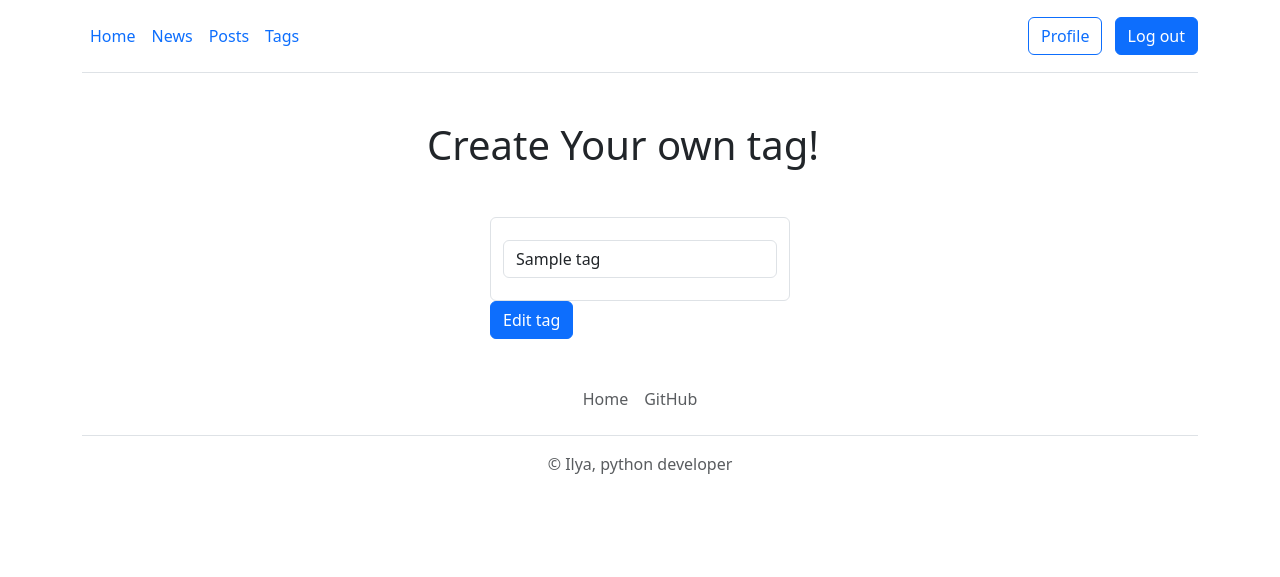
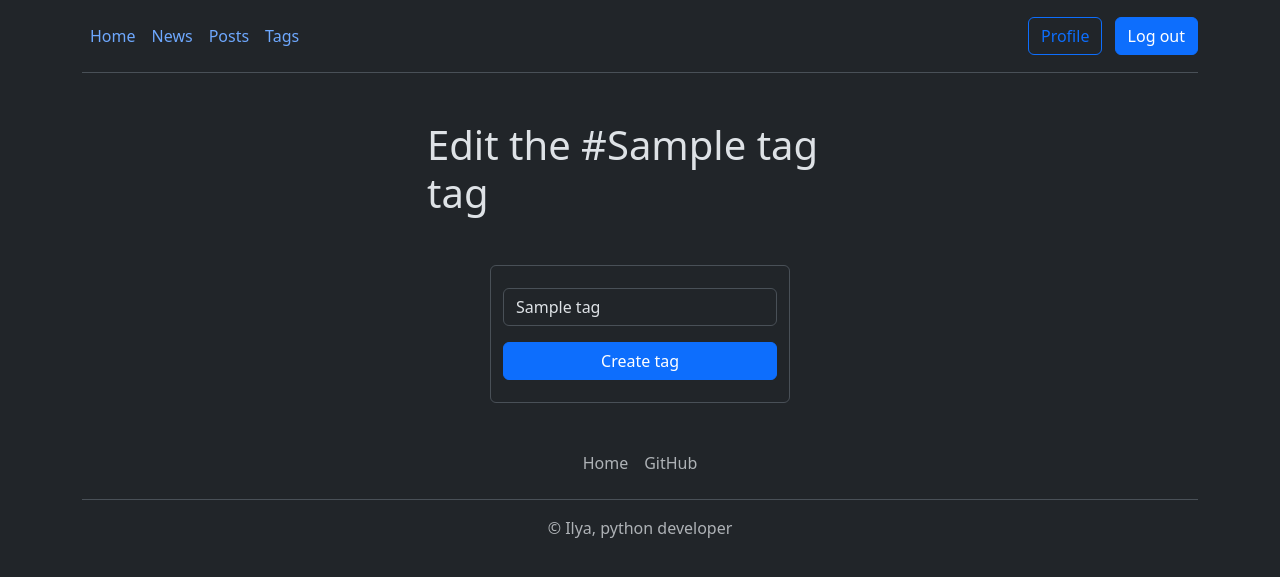
Before and after one commit to ilya-4real/simple_blog, a Django app: a page that uses templates/base.html in a window 1280 px wide. Shown: the top 577 px of the page. Run offline with Django 4.2, Linux system fonts and the light colour scheme; a user stored in the database is signed in; tables that the repository leaves empty hold one stand-in row (values such as "Sample post").

Commit message:
dark theme redesign and a little optimization of tags slug

```diff
--- a/blog/models.py
+++ b/blog/models.py
@@ -3,7 +3,7 @@ from django.db import models
 from django.shortcuts import reverse
 
 
-from blog.modules.services import title_to_slug
+from blog.modules.services import post_slugifier, tag_slugifier
 
 
 # Create your models here.
@@ -30,7 +30,7 @@ class Post(models.Model):
 
     def save(self, *args, **kwargs):
         if not self.id:
-            self.slug = title_to_slug(self.title)
+            self.slug = post_slugifier(self.title)
         super().save(*args, **kwargs)
 
     class Meta:
@@ -53,7 +53,7 @@ class Tag(models.Model):
 
     def save(self, *args, **kwargs):
         if not self.id:
-            self.slug = title_to_slug(self.title)
+            self.slug = tag_slugifier(self.title)
         super().save(*args, **kwargs)
 
     class Meta:
--- a/blog/modules/services.py
+++ b/blog/modules/services.py
@@ -3,9 +3,13 @@ from time import time
 from django.core.paginator import Paginator
 
 
-def title_to_slug(s):
+def post_slugifier(s):
     slugified = slugify(s, allow_unicode=True)
     return slugified + str(int(time()))
+
+
+def tag_slugifier(title):
+    return slugify(title, allow_unicode=True)
 
 
 def paginate(page_number, queryset, page_size):
--- a/blog/templates/blog/includes/post_card.html
+++ b/blog/templates/blog/includes/post_card.html
@@ -3,7 +3,7 @@
      <h5 class="card-title">{{post.title}}</h5>
        <h6 class="card-subtitle mb-2 text-body-secondary">{{post.pub_date}}</h6>
      <p class="card-text">{{ post.body|truncatewords:15 }}</p>
-       <a href="{{ post.get_absolute_url }}" class="btn btn-light">Read</a>
+       <a href="{{ post.get_absolute_url }}" class="btn btn-outline-primary mx-2">Read</a>
        {%for tag in post.tags.all %}
      <a href="{{ tag.get_absolute_url }}" class="card-link">#{{ tag.title }}</a>
        {% endfor %}
--- a/blog/templates/blog/tag_create.html
+++ b/blog/templates/blog/tag_create.html
@@ -25,9 +25,6 @@
           <button type="submit" class="btn btn-primary w-100 mb-3">Create tag</button>
         </div>
 
-
-
-
     </form>
 
 {% endblock %}
--- a/blog/templates/blog/tag_update.html
+++ b/blog/templates/blog/tag_update.html
@@ -5,14 +5,15 @@
 {% endblock %}
 
 {% block content %}
-  <div class="container align-items-center" style="max-width: 450px;">
-    <h1 class="mt-5 mb-5" >Create Your own tag!</h1>
+ <div class="container align-items-center" style="max-width: 450px;">
+    <h1 class="mt-5 mb-5" >Edit the #{{tag.title}} tag</h1>
   </div>
-  <form action="{{ tag.get_update_url }}" method="post" style="max-width: 300px; margin: auto;">
+  <form action="{{tag.get_update_url}}" method="post" style="max-width: 300px; margin: auto;">
   {% csrf_token %}
 
-      {%for field in form%}
-        <div class="form-control">
+
+        <div class="form-control mb-3">
+          {%for field in form%}
           {%if field.errors %}
             <div class="alert alert-danger">
               {{ field.errors }}
@@ -20,11 +21,10 @@
           {% endif %}
 
           {{field}}
+          {% endfor %}
+          <button type="submit" class="btn btn-primary w-100 mb-3">Create tag</button>
         </div>
 
-      {% endfor %}
-
-      <button type="submit" class="btn btn-primary">Edit tag</button>
     </form>
 
 {% endblock %}
--- a/templates/base.html
+++ b/templates/base.html
@@ -1,5 +1,5 @@
 <!doctype html>
-<html lang="en">
+<html lang="en" data-bs-theme="dark">
   <head>
     <meta charset="utf-8">
     <meta name="viewport" content="width=device-width, initial-scale=1">
```
Also changed, not shown: blog/templates/blog/tag_detail.html (+1 -12 lines).
